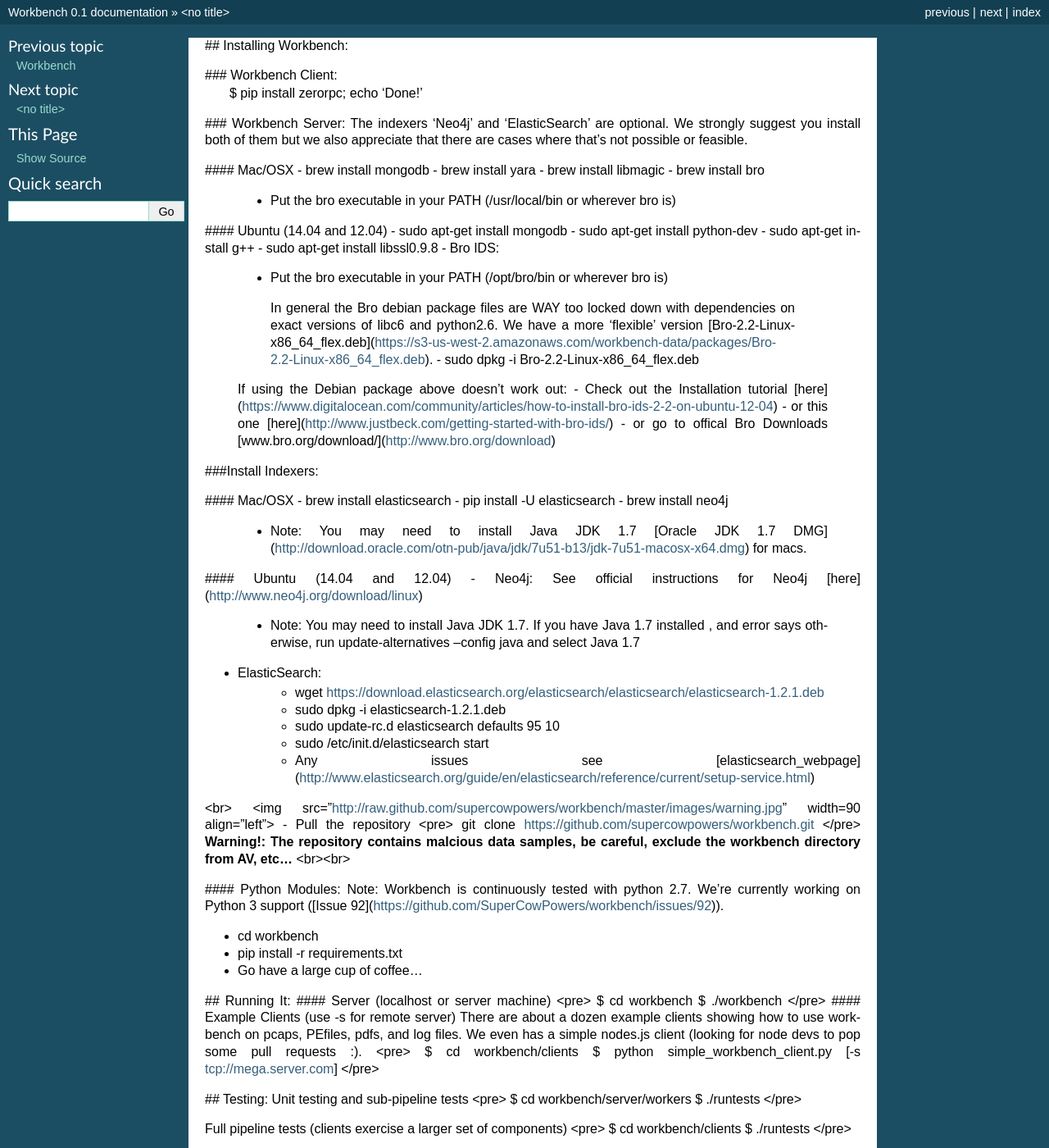
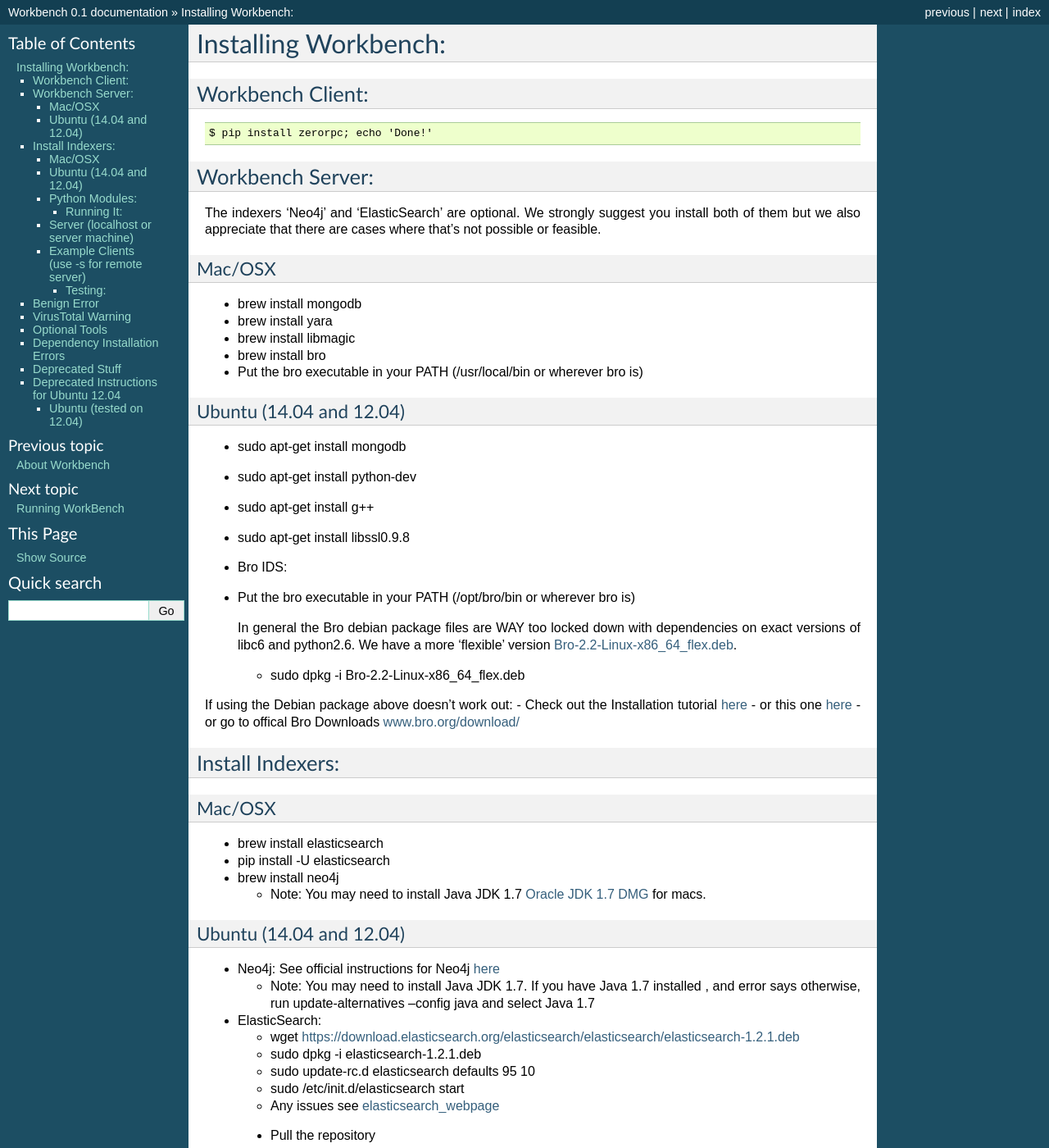
Before and after one commit to ollie314/workbench, a Sphinx documentation site: the page built from docs/install.rst, in a window 1280 px wide and 1400 px high. Shown: the whole window at 82% size. Built offline with Sphinx 7.4.7, drawn with Linux system fonts in a browser that asks for light colours; some of the changed text lies outside the part shown.

Commit message:
Structuring rsts #17

````diff
--- a/docs/install.rst
+++ b/docs/install.rst
@@ -1,125 +1,214 @@
-## Installing Workbench:
+Installing Workbench:
+====================
 
-### Workbench Client:
+
+Workbench Client:
+~~~~~~~~~~~~~~~~~
+
+::
+
     $ pip install zerorpc; echo 'Done!'
 
-### Workbench Server:
-The indexers 'Neo4j' and 'ElasticSearch' are optional. We strongly suggest you install both of them but we also appreciate that there are cases where that's not possible or feasible.
+Workbench Server:
+~~~~~~~~~~~~~~~~~
 
-#### Mac/OSX
-- brew install mongodb
-- brew install yara
-- brew install libmagic
-- brew install bro
-   - Put the bro executable in your PATH (/usr/local/bin or wherever bro is)
+The indexers 'Neo4j' and 'ElasticSearch' are optional. We strongly
+suggest you install both of them but we also appreciate that there are
+cases where that's not possible or feasible.
 
-#### Ubuntu (14.04 and 12.04)
-- sudo apt-get install mongodb
-- sudo apt-get install python-dev
-- sudo apt-get install g++
-- sudo apt-get install libssl0.9.8
-- Bro IDS:
-   - Put the bro executable in your PATH (/opt/bro/bin or wherever bro is)
+Mac/OSX
+^^^^^^^
 
-    In general the Bro debian package files are WAY too locked down with dependencies on exact versions of libc6 and python2.6. We have a more 'flexible' version [Bro-2.2-Linux-x86_64_flex.deb](https://s3-us-west-2.amazonaws.com/workbench-data/packages/Bro-2.2-Linux-x86_64_flex.deb).
-    - sudo dpkg -i Bro-2.2-Linux-x86_64_flex.deb
+-  brew install mongodb
+-  brew install yara
+-  brew install libmagic
+-  brew install bro
+-  Put the bro executable in your PATH (/usr/local/bin or wherever bro
+   is)
 
-   If using the Debian package above doesn't work out:
-   - Check out the Installation tutorial [here](https://www.digitalocean.com/community/articles/how-to-install-bro-ids-2-2-on-ubuntu-12-04)
-   - or this one [here](http://www.justbeck.com/getting-started-with-bro-ids/)
-   - or go to offical Bro Downloads [www.bro.org/download/](http://www.bro.org/download)
+Ubuntu (14.04 and 12.04)
+^^^^^^^^^^^^^^^^^^^^^^^^
 
+-  sudo apt-get install mongodb
+-  sudo apt-get install python-dev
+-  sudo apt-get install g++
+-  sudo apt-get install libssl0.9.8
+-  Bro IDS:
+-  Put the bro executable in your PATH (/opt/bro/bin or wherever bro is)
 
-###Install Indexers:
+   In general the Bro debian package files are WAY too locked down with
+   dependencies on exact versions of libc6 and python2.6. We have a more
+   'flexible' version
+   `Bro-2.2-Linux-x86\_64\_flex.deb <https://s3-us-west-2.amazonaws.com/workbench-data/packages/Bro-2.2-Linux-x86_64_flex.deb>`_.
 
-#### Mac/OSX
-- brew install elasticsearch
-- pip install -U elasticsearch
-- brew install neo4j
-    - Note: You may need to install Java JDK 1.7 [Oracle JDK 1.7 DMG](http://download.oracle.com/otn-pub/java/jdk/7u51-b13/jdk-7u51-macosx-x64.dmg) for macs.
+   -  sudo dpkg -i Bro-2.2-Linux-x86\_64\_flex.deb
 
-#### Ubuntu (14.04 and 12.04)
-- Neo4j: See official instructions for Neo4j [here](http://www.neo4j.org/download/linux)
-    - Note: You may need to install Java JDK 1.7. If you have Java 1.7 installed , and error says otherwise, run update-alternatives --config java and select Java 1.7
+If using the Debian package above doesn't work out: - Check out the
+Installation tutorial
+`here <https://www.digitalocean.com/community/articles/how-to-install-bro-ids-2-2-on-ubuntu-12-04>`_
+- or this one
+`here <http://www.justbeck.com/getting-started-with-bro-ids/>`_ - or go
+to offical Bro Downloads
+`www.bro.org/download/ <http://www.bro.org/download>`_
 
-- ElasticSearch:
-    - wget https://download.elasticsearch.org/elasticsearch/elasticsearch/elasticsearch-1.2.1.deb
-    - sudo dpkg -i elasticsearch-1.2.1.deb
-    - sudo update-rc.d elasticsearch defaults 95 10
-    - sudo /etc/init.d/elasticsearch start
-    - Any issues see [elasticsearch_webpage](http://www.elasticsearch.org/guide/en/elasticsearch/reference/current/setup-service.html)
+Install Indexers:
+~~~~~~~~~~~~~~~~~
 
-<br>
-<img src="http://raw.github.com/supercowpowers/workbench/master/images/warning.jpg" width=90 align="left">
-- Pull the repository
-<pre>
-git clone https://github.com/supercowpowers/workbench.git
-</pre>
-**Warning!: The repository contains malcious data samples, be careful, exclude the workbench directory from AV, etc...**
-<br><br>
+Mac/OSX
+^^^^^^^
 
-#### Python Modules:
-Note: Workbench is continuously tested with python 2.7. We're currently working on Python 3 support ([Issue 92](https://github.com/SuperCowPowers/workbench/issues/92)).
+-  brew install elasticsearch
+-  pip install -U elasticsearch
+-  brew install neo4j
 
-* cd workbench
-* pip install -r requirements.txt
-* Go have a large cup of coffee...
+   -  Note: You may need to install Java JDK 1.7 `Oracle JDK 1.7
+      DMG <http://download.oracle.com/otn-pub/java/jdk/7u51-b13/jdk-7u51-macosx-x64.dmg>`_
+      for macs.
 
+Ubuntu (14.04 and 12.04)
+^^^^^^^^^^^^^^^^^^^^^^^^
 
-## Running It:
-#### Server (localhost or server machine)
-<pre>
-$ cd workbench
-$ ./workbench
-</pre>
-#### Example Clients (use -s for remote server)
-There are about a dozen example clients showing how to use workbench on pcaps, PEfiles, pdfs, and log files. We even has a simple nodes.js client (looking for node devs to pop some pull requests :).
-<pre>
-$ cd workbench/clients
-$ python simple_workbench_client.py [-s tcp://mega.server.com]
-</pre>
+-  Neo4j: See official instructions for Neo4j
+   `here <http://www.neo4j.org/download/linux>`_
 
-## Testing:
+   -  Note: You may need to install Java JDK 1.7. If you have Java 1.7
+      installed , and error says otherwise, run update-alternatives
+      --config java and select Java 1.7
+
+-  ElasticSearch:
+
+   -  wget
+      https://download.elasticsearch.org/elasticsearch/elasticsearch/elasticsearch-1.2.1.deb
+   -  sudo dpkg -i elasticsearch-1.2.1.deb
+   -  sudo update-rc.d elasticsearch defaults 95 10
+   -  sudo /etc/init.d/elasticsearch start
+   -  Any issues see
+      `elasticsearch\_webpage <http://www.elasticsearch.org/guide/en/elasticsearch/reference/current/setup-service.html>`_
+
+ - Pull the repository
+
+.. raw:: html
+
+   <pre>
+   git clone https://github.com/supercowpowers/workbench.git
+   </pre>
+
+**Warning!: The repository contains malcious data samples, be careful,
+exclude the workbench directory from AV, etc...**
+
+Python Modules:
+^^^^^^^^^^^^^^^
+
+Note: Workbench is continuously tested with python 2.7. We're currently
+working on Python 3 support (`Issue
+92 <https://github.com/SuperCowPowers/workbench/issues/92>`_).
+
+-  cd workbench
+-  pip install -r requirements.txt
+-  Go have a large cup of coffee...
+
+Running It:
+-----------
+
+Server (localhost or server machine)
+^^^^^^^^^^^^^^^^^^^^^^^^^^^^^^^^^^^^
+
+.. raw:: html
+
+   <pre>
+   $ cd workbench
+   $ ./workbench
+   </pre>
+
+Example Clients (use -s for remote server)
+^^^^^^^^^^^^^^^^^^^^^^^^^^^^^^^^^^^^^^^^^^
+
+There are about a dozen example clients showing how to use workbench on
+pcaps, PEfiles, pdfs, and log files. We even has a simple nodes.js
+client (looking for node devs to pop some pull requests :).
+
+.. raw:: html
+
+   <pre>
+   $ cd workbench/clients
+   $ python simple_workbench_client.py [-s tcp://mega.server.com]
+   </pre>
+
+Testing:
+--------
+
 Unit testing and sub-pipeline tests
-<pre>
-$ cd workbench/server/workers
-$ ./runtests
-</pre>
+
+.. raw:: html
+
+   <pre>
+   $ cd workbench/server/workers
+   $ ./runtests
+   </pre>
 
 Full pipeline tests (clients exercise a larger set of components)
-<pre>
-$ cd workbench/clients
-$ ./runtests
-</pre>
 
-### Benign Error
-We have no idea why occasionaly you see this pop up in the server output. To our knowledge it literally has no impact on any functionality or robustness. If you know anything about this please help us out by opening an issue and pull request. :)
-<pre>
-ERROR:zerorpc.channel:zerorpc.ChannelMultiplexer, unable to route event:
-_zpc_more {'response_to': '67d7df3f-1f3e-45f4-b2e6-352260fa1507', 'zmqid':
-['\x00\x82*\x01\xea'], 'message_id': '67d7df42-1f3e-45f4-b2e6-352260fa1507',
-'v': 3} [...]
-</pre>
-### VirusTotal Warning
-The vt_query.py worker uses a shared 'low-volume' API key provided by SuperCowPowers LLC. When running the vt_query worker the following warning happens quite often:
+.. raw:: html
+
+   <pre>
+   $ cd workbench/clients
+   $ ./runtests
+   </pre>
+
+Benign Error
+~~~~~~~~~~~~
+
+We have no idea why occasionaly you see this pop up in the server
+output. To our knowledge it literally has no impact on any functionality
+or robustness. If you know anything about this please help us out by
+opening an issue and pull request. :)
+
+.. raw:: html
+
+   <pre>
+   ERROR:zerorpc.channel:zerorpc.ChannelMultiplexer, unable to route event:
+   _zpc_more {'response_to': '67d7df3f-1f3e-45f4-b2e6-352260fa1507', 'zmqid':
+   ['\x00\x82*\x01\xea'], 'message_id': '67d7df42-1f3e-45f4-b2e6-352260fa1507',
+   'v': 3} [...]
+   </pre>
+
+VirusTotal Warning
+~~~~~~~~~~~~~~~~~~
+
+The vt\_query.py worker uses a shared 'low-volume' API key provided by
+SuperCowPowers LLC. When running the vt\_query worker the following
+warning happens quite often:
+
+::
 
     "VirusTotal Query Error, no valid response... past per min quota?"
-If you'd like to use the vt_query worker on a regular basis, you'll have to put your own VirusTotal API key in the workbench/server/config.ini file.
-<br>
 
-### Optional Tools
+If you'd like to use the vt\_query worker on a regular basis, you'll
+have to put your own VirusTotal API key in the
+workbench/server/config.ini file.
+
+Optional Tools
+~~~~~~~~~~~~~~
+
 **Robomongo**
 
-Robomongo is a shell-centric cross-platform MongoDB management tool. Simply, it is a handy GUI to inspect your mongodb.
+Robomongo is a shell-centric cross-platform MongoDB management tool.
+Simply, it is a handy GUI to inspect your mongodb.
 
-- http://robomongo.org/
-- download and follow install instructions
-- create a new connection to localhost (default settings fine). Name it as you wish.
+-  http://robomongo.org/
+-  download and follow install instructions
+-  create a new connection to localhost (default settings fine). Name it
+   as you wish.
 
-### Dependency Installation Errors
+Dependency Installation Errors
+~~~~~~~~~~~~~~~~~~~~~~~~~~~~~~
+
 **Python Modules**
 
-Note: If you get a bunch of clang errors about unknown arguments or 'cannot link a simple C program' add the following FLAGs:
+Note: If you get a bunch of clang errors about unknown arguments or
+'cannot link a simple C program' add the following FLAGs:
+
+::
 
     ```
     $ export CFLAGS=-Qunused-arguments
@@ -128,41 +217,61 @@
 
 **Errors when running Tests**
 
-If when running the worker tests you get some errors like 'MagicError: regexec error 17, (illegal byte sequence)' it's an issue with libmagic 5.17, revert to libmagic 5.16. Using brew on Mac:
+If when running the worker tests you get some errors like 'MagicError:
+regexec error 17, (illegal byte sequence)' it's an issue with libmagic
+5.17, revert to libmagic 5.16. Using brew on Mac:
+
+::
 
     $ cd /usr/local
     $ brew versions libmagic # Copy the line for version 5.16, then paste (for me it looked like the following line)
     $ git checkout bfb6589 Library/Formula/libmagic.rb
     $ brew uninstall libmagic
     $ brew install libmagic
-### Deprecated Stuff
+
+Deprecated Stuff
+~~~~~~~~~~~~~~~~
 
 **Scapy Install**
 
-- brew tap Homebrew/python
-- brew install scapy
-- brew install pypcap
-  - If you get error about pyrex.distutils:
-    - pip install pyrex (or if this doesn't work do easy_install pyrex)
-    - and then retry the 'brew install pypcap'
-  - Still not working try pyrex from scatch [pyrex](http://www.cosc.canterbury.ac.nz/greg.ewing/python/Pyrex/)
-<br><br>
+-  brew tap Homebrew/python
+-  brew install scapy
+-  brew install pypcap
+-  If you get error about pyrex.distutils:
 
-  (2-5-14): For scapy python binding you have to manually install the latest release from
-[secdev.org](http://www.secdev.org/projects/scapy/doc/installation.html#latest-release) and follow the instructions (like first 5 lines)
-  <pre>
-$ wget http://www.secdev.org/projects/scapy/files/scapy-latest.zip
-$ unzip scapy-latest.zip
-$ cd scapy-2.*
-$ sudo python setup.py install
-</pre>
+   -  pip install pyrex (or if this doesn't work do easy\_install pyrex)
+   -  and then retry the 'brew install pypcap'
 
-### Deprecated Instructions for Ubuntu 12.04
-#### Ubuntu (tested on 12.04)
-- Mongo: Go through the steps given at [MongoDB Installation Tutorial](http://docs.mongodb.org/manual/tutorial/install-mongodb-on-ubuntu/)
-- Bro IDS: Check out the Installation tutorial [here](https://www.digitalocean.com/community/articles/how-to-install-bro-ids-2-2-on-ubuntu-12-04)
-- Yara: Read the installation instructions [here](https://github.com/plusvic/yara/releases/latest)
-- sudo apt-get install libmagic-dev
-- sudo apt-get install libxml2-dev
-- sudo apt-get install libxslt-dev
-- sudo apt-get install libevent-dev
+-  Still not working try pyrex from scatch
+   `pyrex <http://www.cosc.canterbury.ac.nz/greg.ewing/python/Pyrex/>`_
+
+(2-5-14): For scapy python binding you have to manually install the
+latest release from
+`secdev.org <http://www.secdev.org/projects/scapy/doc/installation.html#latest-release>`_
+and follow the instructions (like first 5 lines)
+
+.. raw:: html
+
+   <pre>
+   $ wget http://www.secdev.org/projects/scapy/files/scapy-latest.zip
+   $ unzip scapy-latest.zip
+   $ cd scapy-2.*
+   $ sudo python setup.py install
+   </pre>
+
+Deprecated Instructions for Ubuntu 12.04
+~~~~~~~~~~~~~~~~~~~~~~~~~~~~~~~~~~~~~~~~
+
+Ubuntu (tested on 12.04)
+^^^^^^^^^^^^^^^^^^^^^^^^
+
+-  Mongo: Go through the steps given at `MongoDB Installation
+   Tutorial <http://docs.mongodb.org/manual/tutorial/install-mongodb-on-ubuntu/>`_
+-  Bro IDS: Check out the Installation tutorial
+   `here <https://www.digitalocean.com/community/articles/how-to-install-bro-ids-2-2-on-ubuntu-12-04>`_
+-  Yara: Read the installation instructions
+   `here <https://github.com/plusvic/yara/releases/latest>`_
+-  sudo apt-get install libmagic-dev
+-  sudo apt-get install libxml2-dev
+-  sudo apt-get install libxslt-dev
+-  sudo apt-get install libevent-dev
--- a/docs/running.rst
+++ b/docs/running.rst
@@ -1,95 +1,116 @@
-### Configuration File Information
-When you first run workbench it copies default.ini to config.ini within the workbench/server directory, you can make local changes to this file without worrying about it getting overwritten on the next 'git pull'. Also you can store API keys in it because it never gets pushed back to the repository.
+Running WorkBench
+=================
 
-```
-# Example/default configuration for the workbench server
-[workbench]
+Configuration File Information
+~~~~~~~~~~~~~~~~~~~~~~~~~~~~~~
 
-# Server URI (server machine ip or name)
-# Example: mybigserver or 12.34.56.789
-server_uri = localhost
+When you first run workbench it copies default.ini to config.ini within
+the workbench/server directory, you can make local changes to this file
+without worrying about it getting overwritten on the next 'git pull'.
+Also you can store API keys in it because it never gets pushed back to
+the repository.
 
-# DataStore URI (datastore machine ip or name)
-# Example: mybigserver or 12.34.56.789
-datastore_uri = localhost
+::
 
-# Neo4j URI (Neo4j Graph DB machine ip or name)
-# Example: mybigserver or 12.34.56.789
-neo4j_uri = localhost
+    # Example/default configuration for the workbench server
+    [workbench]
 
-# ElasticSearch URI (ELS machine ip or name)
-# Example: mybigserver or 12.34.56.789
-els_uri = localhost
+    # Server URI (server machine ip or name)
+    # Example: mybigserver or 12.34.56.789
+    server_uri = localhost
 
-# DataStore Database
-# Example: customer123, ml_talk, pdf_deep
-database = workbench
+    # DataStore URI (datastore machine ip or name)
+    # Example: mybigserver or 12.34.56.789
+    datastore_uri = localhost
 
-# Storage Limits (in MegaBytes, 0 for no limit)
-worker_cap = 10
-samples_cap = 200
+    # Neo4j URI (Neo4j Graph DB machine ip or name)
+    # Example: mybigserver or 12.34.56.789
+    neo4j_uri = localhost
 
-# VT API Key
-# Example: 93748163412341234v123947
-vt_apikey = 123
-```
+    # ElasticSearch URI (ELS machine ip or name)
+    # Example: mybigserver or 12.34.56.789
+    els_uri = localhost
 
-## Workbench Examples
-Please note that all of these notebooks are 'clients' hitting the workbench server. Making your own client is super easy! See [Making a Client](README_more.md### Making your own Client)
+    # DataStore Database
+    # Example: customer123, ml_talk, pdf_deep
+    database = workbench
 
-* **<a href="http://nbviewer.ipython.org/url/raw.github.com/SuperCowPowers/workbench/master/notebooks/PCAP_to_Graph.ipynb">PCAP to Graph</a>** (A short teaser)
-* **<a href="http://nbviewer.ipython.org/url/raw.github.com/SuperCowPowers/workbench/master/notebooks/Workbench_Demo.ipynb">Workbench Demo</a>**
-* **<a href="http://nbviewer.ipython.org/url/raw.github.com/SuperCowPowers/workbench/master/notebooks/Adding_Worker.ipynb">Adding a new Worker</a>** (super hawt)
-* **<a href="http://nbviewer.ipython.org/url/raw.github.com/SuperCowPowers/workbench/master/notebooks/PCAP_to_Dataframe.ipynb">PCAP to Dataframe</a>**
-* **<a href="http://nbviewer.ipython.org/url/raw.github.com/SuperCowPowers/workbench/master/notebooks/PCAP_DriveBy.ipynb">PCAP DriveBy Analysis</a>**
-* **<a href="http://nbviewer.ipython.org/url/raw.github.com/SuperCowPowers/workbench/master/notebooks/PE_SimGraph.ipynb">Using Neo4j for PE File Sim Graph</a>**
-* **<a href="http://nbviewer.ipython.org/url/raw.github.com/SuperCowPowers/workbench/master/notebooks/Generator_Pipelines.ipynb">Generator Pipelines Notebook</a>**
-* WIP Notebooks
-	* **<a href="http://nbviewer.ipython.org/url/raw.github.com/SuperCowPowers/workbench/master/notebooks/Network_Stream.ipynb">Network Stream Analysis Notebook</a>**
-	* **<a href="http://nbviewer.ipython.org/url/raw.github.com/SuperCowPowers/workbench/master/notebooks/PE_Static_Analysis.ipynb">PE File Static Analysis Notebook</a>**
+    # Storage Limits (in MegaBytes, 0 for no limit)
+    worker_cap = 10
+    samples_cap = 200
 
-### Making your own Worker
+    # VT API Key
+    # Example: 93748163412341234v123947
+    vt_apikey = 123
+
+Workbench Examples
+------------------
+
+Please note that all of these notebooks are 'clients' hitting the
+workbench server. Making your own client is super easy! See `Making a
+Client <README_more.md###%20Making%20your%20own%20Client>`_
+
+-  **PCAP to Graph** (A short teaser)
+-  **Workbench Demo**
+-  **Adding a new Worker** (super hawt)
+-  **PCAP to Dataframe**
+-  **PCAP DriveBy Analysis**
+-  **Using Neo4j for PE File Sim Graph**
+-  **Generator Pipelines Notebook**
+-  WIP Notebooks
+
+   -  **Network Stream Analysis Notebook**
+   -  **PE File Static Analysis Notebook**
+
+Making your own Worker
+~~~~~~~~~~~~~~~~~~~~~~
+
 Fill in info
 
-### Making your own Client
-Although the Workbench repository has dozens of clients (see workbench/clients)there is NO official client to workbench. Clients are examples of how YOU can just use ZeroRPC from the Python, Node.js, or CLI interfaces. See [ZeroRPC](http://zerorpc.dotcloud.com/).
+Making your own Client
+~~~~~~~~~~~~~~~~~~~~~~
 
-```python
-import zerorpc
-c = zerorpc.Client()
-c.connect("tcp://127.0.0.1:4242")
-with open('evil.pcap','rb') as f:
-    md5 = c.store_sample('evil.pcap', f.read())
-print c.work_request('pcap_meta', md5)
-```
+Although the Workbench repository has dozens of clients (see
+workbench/clients)there is NO official client to workbench. Clients are
+examples of how YOU can just use ZeroRPC from the Python, Node.js, or
+CLI interfaces. See `ZeroRPC <http://zerorpc.dotcloud.com/>`_.
+
+::
+
+    import zerorpc
+    c = zerorpc.Client()
+    c.connect("tcp://127.0.0.1:4242")
+    with open('evil.pcap','rb') as f:
+        md5 = c.store_sample('evil.pcap', f.read())
+    print c.work_request('pcap_meta', md5)
 
 **Output from above 'client':**
-```python
-{'pcap_meta': {'encoding': 'binary',
-  'file_size': 54339570,
-  'file_type': 'tcpdump (little-endian) - version 2.4 (Ethernet, 65535)',
-  'filename': 'evil.pcap',
-  'import_time': '2014-02-08T22:15:50.282000Z',
-  'md5': 'bba97e16d7f92240196dc0caef9c457a',
-  'mime_type': 'application/vnd.tcpdump.pcap'}}
-```
-### Running the IPython Notebooks
-* brew install freetype
-* brew install gfortran
-* pip install -r requirements_notebooks.txt
-* Go to Starbucks..
+``python {'pcap_meta': {'encoding': 'binary',   'file_size': 54339570,   'file_type': 'tcpdump (little-endian) - version 2.4 (Ethernet, 65535)',   'filename': 'evil.pcap',   'import_time': '2014-02-08T22:15:50.282000Z',   'md5': 'bba97e16d7f92240196dc0caef9c457a',   'mime_type': 'application/vnd.tcpdump.pcap'}}``
+### Running the IPython Notebooks \* brew install freetype \* brew
+install gfortran \* pip install -r requirements\_notebooks.txt \* Go to
+Starbucks..
 
-### Workbench Conventions
+Workbench Conventions
+~~~~~~~~~~~~~~~~~~~~~
+
 Workers should adhere to the following naming conventions (not enforced)
 
-- If you work on a specific type of sample than start the name with that
-  - Examples: pcap_bro.py, pe_features.py, log_meta.py
-- A worker that is new/experimental should start with 'x_' (x_pcap_razor.py)
-- A 'view'(worker that handles 'presentation') should start with 'view_'
-  - Examples: view_log_meta.py, view_pdf.py, view_pe.py
+-  If you work on a specific type of sample than start the name with
+   that
+-  Examples: pcap\_bro.py, pe\_features.py, log\_meta.py
+-  A worker that is new/experimental should start with 'x\_'
+   (x\_pcap\_razor.py)
+-  A 'view'(worker that handles 'presentation') should start with
+   'view\_'
+-  Examples: view\_log\_meta.py, view\_pdf.py, view\_pe.py
 
-### Test Coverage
-If you want to run the test code coverage properly you'll need to create a ~/.noserc file with these options:
+Test Coverage
+~~~~~~~~~~~~~
+
+If you want to run the test code coverage properly you'll need to create
+a ~/.noserc file with these options:
+
+::
 
     [nosetests]
     with-coverage=1
````
Also changed, not shown: docs/about.rst (+60 -32 lines), docs/contribute.rst (+33 -16 lines), docs/index.rst (+10 -6 lines).
